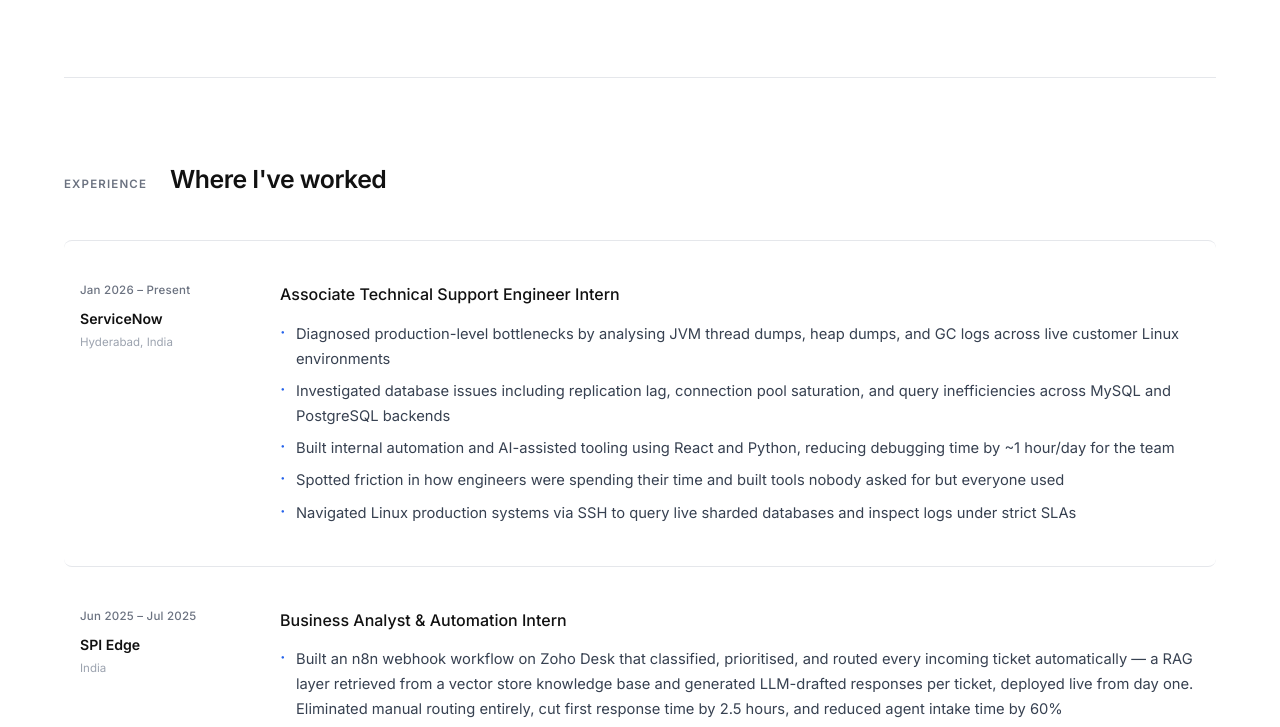
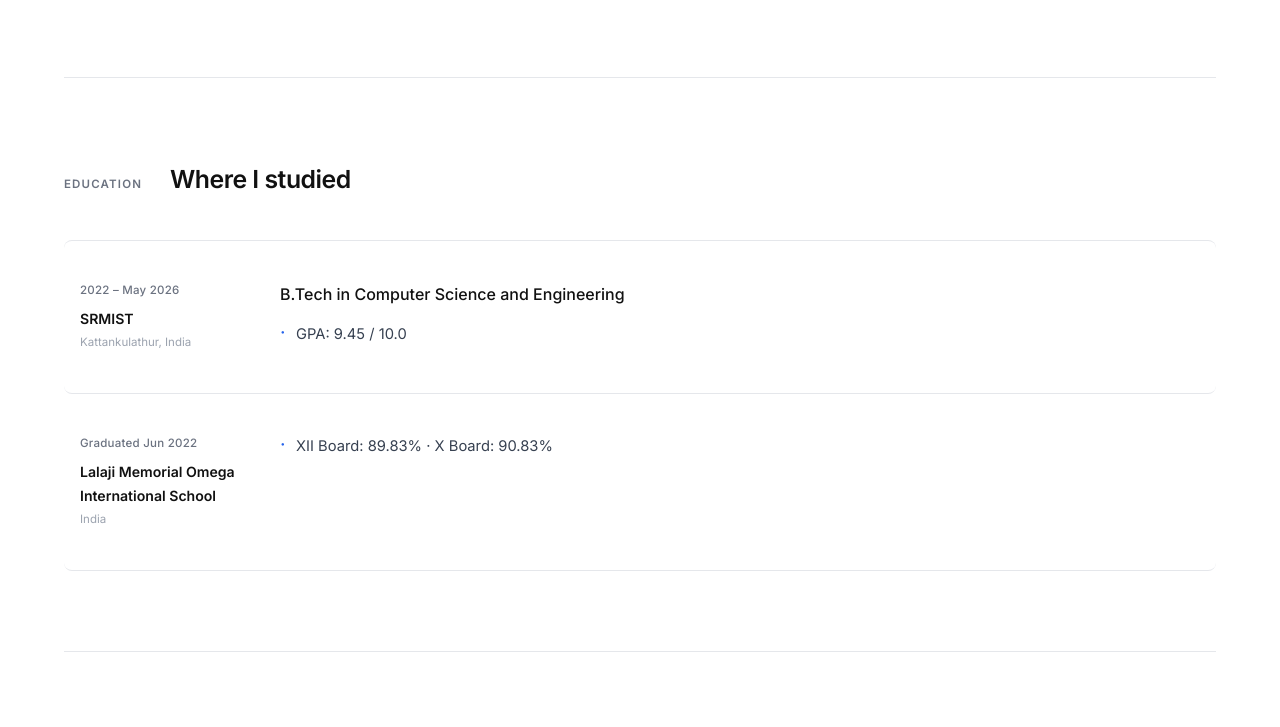
Before and after one commit to Shelleyclam/shelleyclam.github.io, a plain HTML site: page index.html in a window 1280 px wide. Shown: the part 1118-1845 px from the top of the page. Drawn offline with Linux system fonts and the light colour scheme.

Commit message:
Update Education

```diff
--- a/index.html
+++ b/index.html
@@ -140,13 +140,13 @@ nav.scrolled{box-shadow:0 2px 20px rgba(0,0,0,0.06)}
 .proj-metric-label{font-size:0.7rem;color:var(--muted);margin-top:0.25rem;line-height:1.4}
 
 /* STORY EXPAND */
-.proj-story-toggle{display:inline-flex;align-items:center;gap:0.4rem;font-size:0.78rem;font-weight:500;color:var(--blue);background:none;border:none;cursor:pointer;padding:0;transition:gap 0.15s;font-family:inherit}
-.proj-story-toggle:hover{gap:0.6rem}
+.proj-story-toggle{display:inline-flex;align-items:center;gap:0.4rem;font-size:0.78rem;font-weight:500;color:#d97706;background:none;border:none;cursor:pointer;padding:0;transition:gap 0.15s;font-family:inherit}
+.proj-story-toggle:hover{color:#b45309;transform:translateY(-2px);gap:0.6rem}
 .proj-story-toggle.open svg{transform:rotate(180deg)}
 .proj-story-toggle svg{transition:transform 0.3s cubic-bezier(0.16,1,0.3,1)}
 .proj-story{max-height:0;overflow:hidden;transition:max-height 0.5s cubic-bezier(0.16,1,0.3,1),opacity 0.4s ease;opacity:0}
 .proj-story.open{max-height:700px;opacity:1}
-.proj-story-inner{padding:1.5rem 0 0.5rem;border-top:1px solid var(--border);margin-top:1rem}
+.proj-story-inner{padding:1.5rem 0 0.5rem;border-top:3px solid #f59e0b;margin-top:1rem;background:transparent}
 .proj-story-inner p{font-size:0.93rem;color:var(--ink2);line-height:1.9;margin-bottom:1rem}
 .proj-story-inner p:last-child{margin-bottom:0}
 
@@ -257,6 +257,7 @@ nav.scrolled{box-shadow:0 2px 20px rgba(0,0,0,0.06)}
     <a href="#" class="nav-logo">Shelley S. Vaseegar</a>
     <ul class="nav-links" id="navLinks">
       <li><a href="#about">About</a></li>
+      <li><a href="#education">Education</a></li>
       <li><a href="#experience">Experience</a></li>
       <li><a href="#projects">Projects</a></li>
       <li><a href="#research">Research</a></li>
@@ -333,6 +334,42 @@ nav.scrolled{box-shadow:0 2px 20px rgba(0,0,0,0.06)}
       <div class="stat-row scroll-row">
         <div class="stat-val">3 startups</div>
         <div class="stat-desc">Built tools that saved time and money at early stage companies</div>
+      </div>
+    </div>
+  </div>
+</section>
+
+
+<!-- EDUCATION -->
+<section class="sec fade" id="education">
+  <div class="sec-header">
+    <span class="sec-label">Education</span>
+    <span class="sec-title">Where I studied</span>
+  </div>
+  <div class="exp-list">
+    <div class="exp-row scroll-row">
+      <div class="exp-left">
+        <div class="exp-date">2022 – May 2026</div>
+        <div class="exp-co">SRMIST</div>
+        <div class="exp-loc">Kattankulathur, India</div>
+      </div>
+      <div class="exp-right">
+        <div class="exp-role">B.Tech in Computer Science and Engineering</div>
+        <ul class="exp-bullets">
+          <li>GPA: 9.45 / 10.0</li>
+        </ul>
+      </div>
+    </div>
+    <div class="exp-row scroll-row">
+      <div class="exp-left">
+        <div class="exp-date">Graduated Jun 2022</div>
+        <div class="exp-co">Lalaji Memorial Omega International School</div>
+        <div class="exp-loc">India</div>
+      </div>
+      <div class="exp-right">
+        <ul class="exp-bullets">
+          <li>XII Board: 89.83% · X Board: 90.83%</li>
+        </ul>
       </div>
     </div>
   </div>
```
